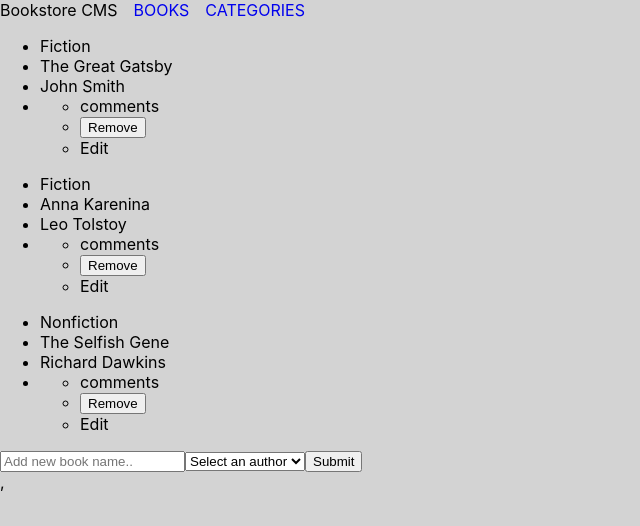
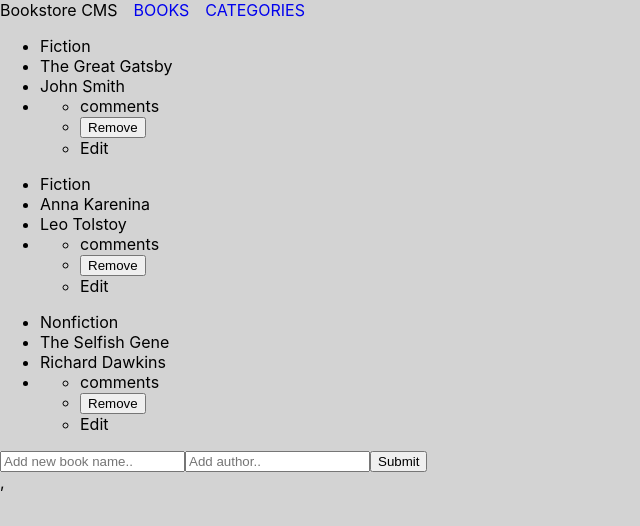
Before and after one commit to beteland123/bookstore, a React (Create React App) app: page / in a window 1280 px wide. Shown: the top 526 px of the page, without its empty margins (0-640 px from the left). Built offline with nearby package versions, Linux system fonts and the light colour scheme.

Commit message:
ADd dispach for add book

```diff
--- a/src/components/Bookform.js
+++ b/src/components/Bookform.js
@@ -1,20 +1,29 @@
 import { useState } from 'react';
-import PropTypes from 'prop-types';
+import { useDispatch } from 'react-redux';
+import { v4 as uuid4 } from 'uuid';
+import { addBook } from '../redux/books/booksSlice';
 
-function Bookform({ addNewbook }) {
+function Bookform() {
+  const dispatch = useDispatch();
   const [name, setName] = useState('');
   const [author, setAuthor] = useState('');
   const add = (e) => {
     e.preventDefault();
     if (name.trim && author.trim) {
-      addNewbook(name, author);
+      dispatch(addBook({
+        item_id: uuid4(),
+        title: name,
+        author,
+        category: '',
+      }));
       setName('');
       setAuthor('');
     }
   };
+
   return (
     <>
-      <form onSubmit={add}>
+      <form>
         <input
           type="text"
           placeholder="Add new book name.."
@@ -22,15 +31,16 @@ function Bookform({ addNewbook }) {
           onChange={(n) => setName(n.target.value)}
         />
 
-        <select value={author} onChange={(a) => setAuthor(a.target.value)}>
-          <option value="">Select an author</option>
-          <option value="John Solomon">John Solomon</option>
-          <option value="Ninja "> Ninja</option>
-          <option value="Lorem Ibsum">Lorem Ibusm</option>
-        </select>
+        <input
+          type="text"
+          placeholder="Add author.."
+          value={author}
+          onChange={(a) => setAuthor(a.target.value)}
+        />
         <button
           type="submit"
           className="input-submit"
+          onClick={add}
         >
           Submit
         </button>
@@ -39,10 +49,5 @@ function Bookform({ addNewbook }) {
     </>
   );
 }
-Bookform.propTypes = {
-  addNewbook: PropTypes.func,
-};
-Bookform.defaultProps = {
-  addNewbook: () => {},
-};
+
 export default Bookform;
```
